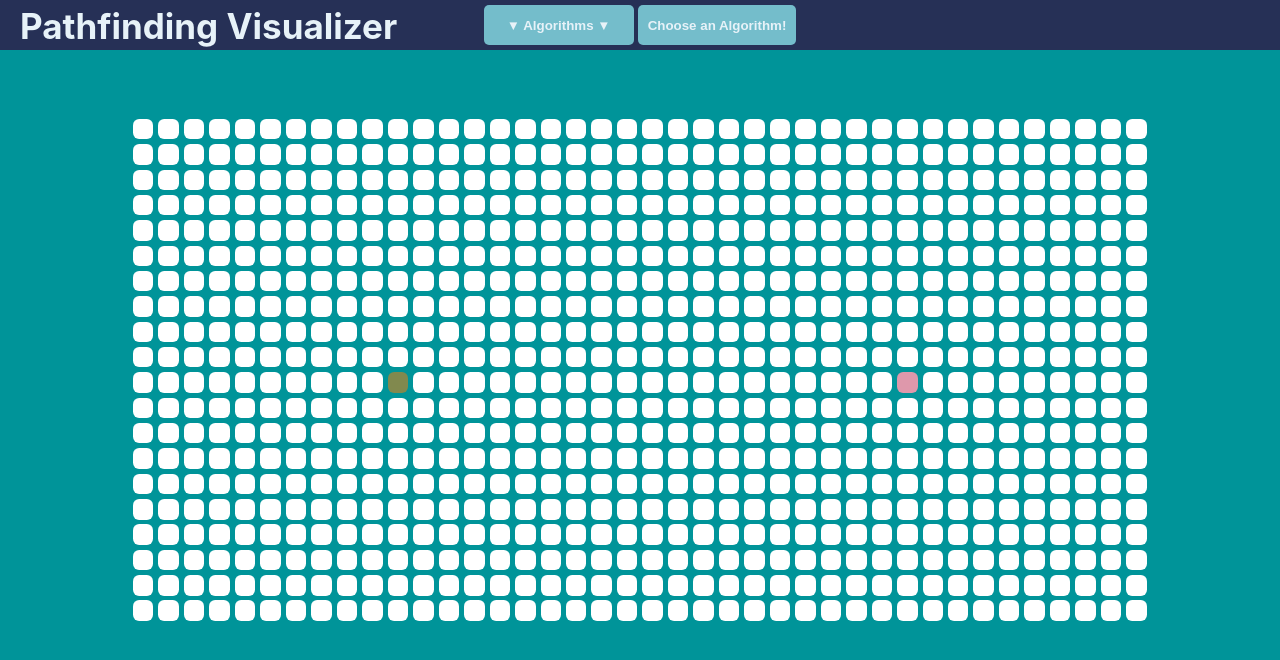
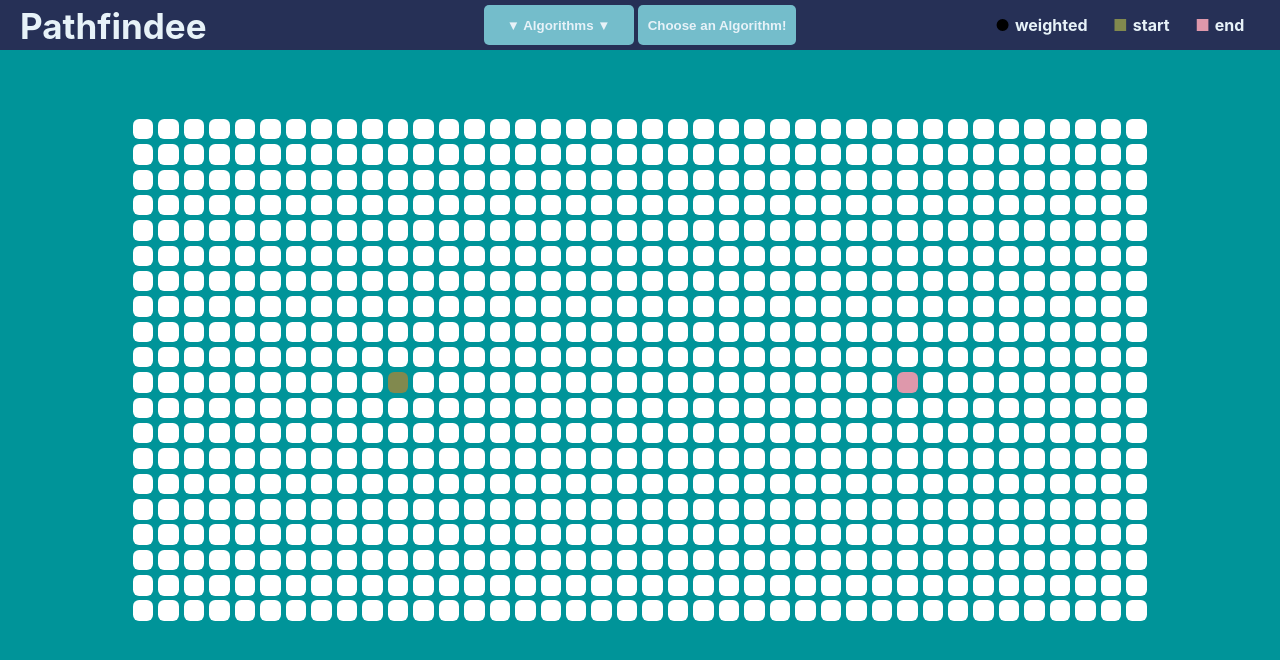
Before and after one commit to johnsonphan95/pathfindee, a React (Create React App) app: page / in a window 1280 px wide. Shown: the top 660 px of the page. Built offline with nearby package versions, Linux system fonts and the light colour scheme.

Commit message:
Add legend

```diff
--- a/src/components/Node.jsx
+++ b/src/components/Node.jsx
@@ -22,6 +22,7 @@ const Node = ({
     : wall
     ? "node-wall"
     : "";
+
   return (
     <div
       id={`${row}-${col}`}
--- a/src/components/PathFinder.css
+++ b/src/components/PathFinder.css
@@ -20,6 +20,22 @@
   top: -15px;
   font-size: 35px;
   margin: 20px;
+}
+
+.legend {
+  position: absolute;
+  display: flex;
+  justify-content: space-around;
+  color: #e7f2f8;
+  font-weight: bold;
+  top: 5px;
+  right: 0px;
+  margin: 10px;
+}
+
+.legend label {
+  margin-right: 2vw;
+  margin-left: 5px;
 }
 
 .col {
--- a/src/components/PathFinder.jsx
+++ b/src/components/PathFinder.jsx
@@ -355,7 +355,7 @@ const Visualizer = () => {
   return (
     <div>
       <div className="navbar">
-        <p className="logo">Pathfinding Visualizer</p>
+        <p className="logo">Pathfindee</p>
         <div className="buttons">
           <button className="dropdown">
             &#9660; Algorithms &#9660;
@@ -377,6 +377,14 @@ const Visualizer = () => {
           {getMainButton()}
           {getWeightButton()}
         </div>
+        <div className="legend" style={{ display: "flex" }}>
+          <div style={{ color: "black" }}>&#9679;</div>
+          <label>weighted </label>
+          <div style={{ color: "#81894e" }}>&#9632;</div>
+          <label>start </label>
+          <div style={{ color: "#de98ab" }}>&#9632;</div>
+          <label>end</label>
+        </div>
       </div>
       <div className="grid">{displayGrid()}</div>
     </div>
```
